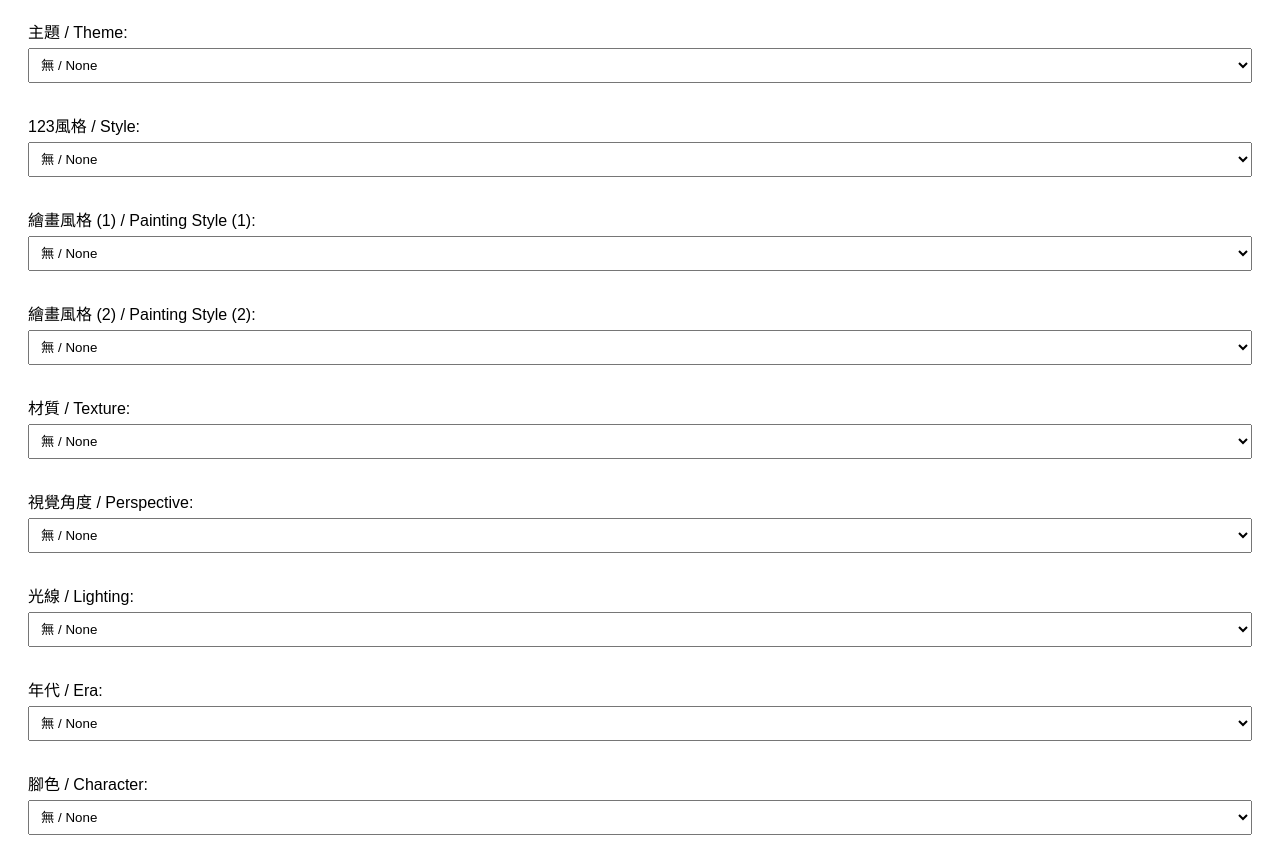
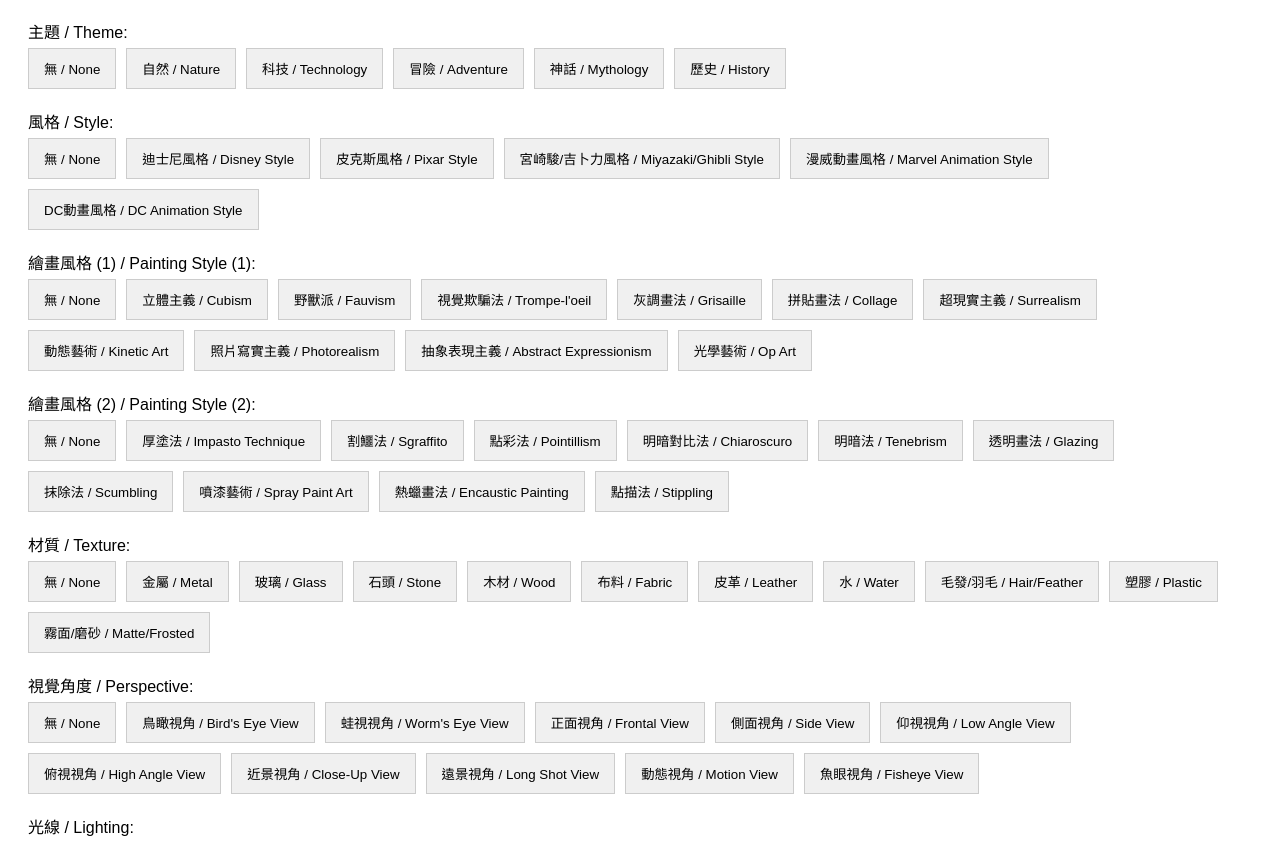
Before and after one commit to nosaxxx/test-style, a plain HTML site: page second-page.html in a window 1280 px wide. Shown: the part 98-939 px from the top of the page. Drawn offline with Linux system fonts and the light colour scheme.

Commit message:
Update second-page.html

```diff
--- a/second-page.html
+++ b/second-page.html
@@ -16,10 +16,21 @@
             display: block;
             margin-bottom: 5px;
         }
-        select {
-            width: 100%;
-            padding: 8px;
-            margin-bottom: 10px;
+        .button-group {
+            display: flex;
+            flex-wrap: wrap;
+            gap: 10px;
+        }
+        button {
+            padding: 10px 15px;
+            border: 1px solid #ccc;
+            background-color: #f0f0f0;
+            cursor: pointer;
+        }
+        button.selected {
+            background-color: #007bff;
+            color: white;
+            border-color: #007bff;
         }
         #output {
             margin-top: 20px;
@@ -32,131 +43,133 @@
     <h1>提示詞生成器</h1>
 
     <div class="section">
-        <label for="theme">主題 / Theme:</label>
-        <select id="theme">
-            <option value="無 / None">無 / None</option>
-            <option value="自然 / Nature">自然 / Nature</option>
-            <option value="科技 / Technology">科技 / Technology</option>
-            <option value="冒險 / Adventure">冒險 / Adventure</option>
-            <option value="神話 / Mythology">神話 / Mythology</option>
-            <option value="歷史 / History">歷史 / History</option>
-        </select>
+        <label>主題 / Theme:</label>
+        <div class="button-group" id="theme-group">
+            <button data-value="無 / None">無 / None</button>
+            <button data-value="自然 / Nature">自然 / Nature</button>
+            <button data-value="科技 / Technology">科技 / Technology</button>
+            <button data-value="冒險 / Adventure">冒險 / Adventure</button>
+            <button data-value="神話 / Mythology">神話 / Mythology</button>
+            <button data-value="歷史 / History">歷史 / History</button>
+        </div>
     </div>
 
     <div class="section">
-        <label for="style">123風格 / Style:</label>
-        <select id="style">
-            <option value="無 / None">無 / None</option>
-            <option value="迪士尼風格 / Disney Style">迪士尼風格 / Disney Style</option>
-            <option value="皮克斯風格 / Pixar Style">皮克斯風格 / Pixar Style</option>
-            <option value="宮崎駿/吉卜力風格 / Miyazaki/Ghibli Style">宮崎駿/吉卜力風格 / Miyazaki/Ghibli Style</option>
-            <option value="漫威動畫風格 / Marvel Animation Style">漫威動畫風格 / Marvel Animation Style</option>
-            <option value="DC動畫風格 / DC Animation Style">DC動畫風格 / DC Animation Style</option>
-        </select>
+        <label>風格 / Style:</label>
+        <div class="button-group" id="style-group">
+            <button data-value="無 / None">無 / None</button>
+            <button data-value="迪士尼風格 / Disney Style">迪士尼風格 / Disney Style</button>
+            <button data-value="皮克斯風格 / Pixar Style">皮克斯風格 / Pixar Style</button>
+            <button data-value="宮崎駿/吉卜力風格 / Miyazaki/Ghibli Style">宮崎駿/吉卜力風格 / Miyazaki/Ghibli Style</button>
+            <button data-value="漫威動畫風格 / Marvel Animation Style">漫威動畫風格 / Marvel Animation Style</button>
+            <button data-value="DC動畫風格 / DC Animation Style">DC動畫風格 / DC Animation Style</button>
+        </div>
+    </div>
+
+    <!-- 繪畫風格1 -->
+    <div class="section">
+        <label>繪畫風格 (1) / Painting Style (1):</label>
+        <div class="button-group" id="paintingStyle1-group">
+            <button data-value="無 / None">無 / None</button>
+            <button data-value="立體主義 / Cubism">立體主義 / Cubism</button>
+            <button data-value="野獸派 / Fauvism">野獸派 / Fauvism</button>
+            <button data-value="視覺欺騙法 / Trompe-l'oeil">視覺欺騙法 / Trompe-l'oeil</button>
+            <button data-value="灰調畫法 / Grisaille">灰調畫法 / Grisaille</button>
+            <button data-value="拼貼畫法 / Collage">拼貼畫法 / Collage</button>
+            <button data-value="超現實主義 / Surrealism">超現實主義 / Surrealism</button>
+            <button data-value="動態藝術 / Kinetic Art">動態藝術 / Kinetic Art</button>
+            <button data-value="照片寫實主義 / Photorealism">照片寫實主義 / Photorealism</button>
+            <button data-value="抽象表現主義 / Abstract Expressionism">抽象表現主義 / Abstract Expressionism</button>
+            <button data-value="光學藝術 / Op Art">光學藝術 / Op Art</button>
+        </div>
+    </div>
+
+    <!-- 繪畫風格2 -->
+    <div class="section">
+        <label>繪畫風格 (2) / Painting Style (2):</label>
+        <div class="button-group" id="paintingStyle2-group">
+            <button data-value="無 / None">無 / None</button>
+            <button data-value="厚塗法 / Impasto Technique">厚塗法 / Impasto Technique</button>
+            <button data-value="割鱷法 / Sgraffito">割鱷法 / Sgraffito</button>
+            <button data-value="點彩法 / Pointillism">點彩法 / Pointillism</button>
+            <button data-value="明暗對比法 / Chiaroscuro">明暗對比法 / Chiaroscuro</button>
+            <button data-value="明暗法 / Tenebrism">明暗法 / Tenebrism</button>
+            <button data-value="透明畫法 / Glazing">透明畫法 / Glazing</button>
+            <button data-value="抹除法 / Scumbling">抹除法 / Scumbling</button>
+            <button data-value="噴漆藝術 / Spray Paint Art">噴漆藝術 / Spray Paint Art</button>
+            <button data-value="熱蠟畫法 / Encaustic Painting">熱蠟畫法 / Encaustic Painting</button>
+            <button data-value="點描法 / Stippling">點描法 / Stippling</button>
+        </div>
     </div>
 
     <div class="section">
-        <label for="paintingStyle1">繪畫風格 (1) / Painting Style (1):</label>
-        <select id="paintingStyle1">
-            <option value="無 / None">無 / None</option>
-            <option value="立體主義 / Cubism">立體主義 / Cubism</option>
-            <option value="野獸派 / Fauvism">野獸派 / Fauvism</option>
-            <option value="視覺欺騙法 / Trompe-l'oeil">視覺欺騙法 / Trompe-l'oeil</option>
-            <option value="灰調畫法 / Grisaille">灰調畫法 / Grisaille</option>
-            <option value="拼貼畫法 / Collage">拼貼畫法 / Collage</option>
-            <option value="超現實主義 / Surrealism">超現實主義 / Surrealism</option>
-            <option value="動態藝術 / Kinetic Art">動態藝術 / Kinetic Art</option>
-            <option value="照片寫實主義 / Photorealism">照片寫實主義 / Photorealism</option>
-            <option value="抽象表現主義 / Abstract Expressionism">抽象表現主義 / Abstract Expressionism</option>
-            <option value="光學藝術 / Op Art">光學藝術 / Op Art</option>
-        </select>
+        <label>材質 / Texture:</label>
+        <div class="button-group" id="texture-group">
+            <button data-value="無 / None">無 / None</button>
+            <button data-value="金屬 / Metal">金屬 / Metal</button>
+            <button data-value="玻璃 / Glass">玻璃 / Glass</button>
+            <button data-value="石頭 / Stone">石頭 / Stone</button>
+            <button data-value="木材 / Wood">木材 / Wood</button>
+            <button data-value="布料 / Fabric">布料 / Fabric</button>
+            <button data-value="皮革 / Leather">皮革 / Leather</button>
+            <button data-value="水 / Water">水 / Water</button>
+            <button data-value="毛發/羽毛 / Hair/Feather">毛發/羽毛 / Hair/Feather</button>
+            <button data-value="塑膠 / Plastic">塑膠 / Plastic</button>
+            <button data-value="霧面/磨砂 / Matte/Frosted">霧面/磨砂 / Matte/Frosted</button>
+        </div>
     </div>
 
     <div class="section">
-        <label for="paintingStyle2">繪畫風格 (2) / Painting Style (2):</label>
-        <select id="paintingStyle2">
-            <option value="無 / None">無 / None</option>
-            <option value="厚塗法 / Impasto Technique">厚塗法 / Impasto Technique</option>
-            <option value="割鱷法 / Sgraffito">割鱷法 / Sgraffito</option>
-            <option value="點彩法 / Pointillism">點彩法 / Pointillism</option>
-            <option value="明暗對比法 / Chiaroscuro">明暗對比法 / Chiaroscuro</option>
-            <option value="明暗法 / Tenebrism">明暗法 / Tenebrism</option>
-            <option value="透明畫法 / Glazing">透明畫法 / Glazing</option>
-            <option value="抹除法 / Scumbling">抹除法 / Scumbling</option>
-            <option value="噴漆藝術 / Spray Paint Art">噴漆藝術 / Spray Paint Art</option>
-            <option value="熱蠟畫法 / Encaustic Painting">熱蠟畫法 / Encaustic Painting</option>
-            <option value="點描法 / Stippling">點描法 / Stippling</option>
-        </select>
+        <label>視覺角度 / Perspective:</label>
+        <div class="button-group" id="perspective-group">
+            <button data-value="無 / None">無 / None</button>
+            <button data-value="鳥瞰視角 / Bird's Eye View">鳥瞰視角 / Bird's Eye View</button>
+            <button data-value="蛙視視角 / Worm's Eye View">蛙視視角 / Worm's Eye View</button>
+            <button data-value="正面視角 / Frontal View">正面視角 / Frontal View</button>
+            <button data-value="側面視角 / Side View">側面視角 / Side View</button>
+            <button data-value="仰視視角 / Low Angle View">仰視視角 / Low Angle View</button>
+            <button data-value="俯視視角 / High Angle View">俯視視角 / High Angle View</button>
+            <button data-value="近景視角 / Close-Up View">近景視角 / Close-Up View</button>
+            <button data-value="遠景視角 / Long Shot View">遠景視角 / Long Shot View</button>
+            <button data-value="動態視角 / Motion View">動態視角 / Motion View</button>
+            <button data-value="魚眼視角 / Fisheye View">魚眼視角 / Fisheye View</button>
+        </div>
     </div>
 
     <div class="section">
-        <label for="texture">材質 / Texture:</label>
-        <select id="texture">
-            <option value="無 / None">無 / None</option>
-            <option value="金屬 / Metal">金屬 / Metal</option>
-            <option value="玻璃 / Glass">玻璃 / Glass</option>
-            <option value="石頭 / Stone">石頭 / Stone</option>
-            <option value="木材 / Wood">木材 / Wood</option>
-            <option value="布料 / Fabric">布料 / Fabric</option>
-            <option value="皮革 / Leather">皮革 / Leather</option>
-            <option value="水 / Water">水 / Water</option>
-            <option value="毛發/羽毛 / Hair/Feather">毛發/羽毛 / Hair/Feather</option>
-            <option value="塑膠 / Plastic">塑膠 / Plastic</option>
-            <option value="霧面/磨砂 / Matte/Frosted">霧面/磨砂 / Matte/Frosted</option>
-        </select>
+        <label>光線 / Lighting:</label>
+        <div class="button-group" id="lighting-group">
+            <button data-value="無 / None">無 / None</button>
+            <button data-value="自然光 / Natural Light">自然光 / Natural Light</button>
+            <button data-value="人造光 / Artificial Light">人造光 / Artificial Light</button>
+            <button data-value="柔光 / Soft Light">柔光 / Soft Light</button>
+            <button data-value="硬光 / Hard Light">硬光 / Hard Light</button>
+            <button data-value="背光 / Back Light">背光 / Back Light</button>
+        </div>
     </div>
 
     <div class="section">
-        <label for="perspective">視覺角度 / Perspective:</label>
-        <select id="perspective">
-            <option value="無 / None">無 / None</option>
-            <option value="鳥瞰視角 / Bird's Eye View">鳥瞰視角 / Bird's Eye View</option>
-            <option value="蛙視視角 / Worm's Eye View">蛙視視角 / Worm's Eye View</option>
-            <option value="正面視角 / Frontal View">正面視角 / Frontal View</option>
-            <option value="側面視角 / Side View">側面視角 / Side View</option>
-            <option value="仰視視角 / Low Angle View">仰視視角 / Low Angle View</option>
-            <option value="俯視視角 / High Angle View">俯視視角 / High Angle View</option>
-            <option value="近景視角 / Close-Up View">近景視角 / Close-Up View</option>
-            <option value="遠景視角 / Long Shot View">遠景視角 / Long Shot View</option>
-            <option value="動態視角 / Motion View">動態視角 / Motion View</option>
-            <option value="魚眼視角 / Fisheye View">魚眼視角 / Fisheye View</option>
-        </select>
+        <label>年代 / Era:</label>
+        <div class="button-group" id="era-group">
+            <button data-value="無 / None">無 / None</button>
+            <button data-value="現代 / Modern">現代 / Modern</button>
+            <button data-value="古典 / Classical">古典 / Classical</button>
+            <button data-value="未來 / Futuristic">未來 / Futuristic</button>
+            <button data-value="復古 / Retro">復古 / Retro</button>
+            <button data-value="中世紀 / Medieval">中世紀 / Medieval</button>
+        </div>
     </div>
 
     <div class="section">
-        <label for="lighting">光線 / Lighting:</label>
-        <select id="lighting">
-            <option value="無 / None">無 / None</option>
-            <option value="自然光 / Natural Light">自然光 / Natural Light</option>
-            <option value="人造光 / Artificial Light">人造光 / Artificial Light</option>
-            <option value="柔光 / Soft Light">柔光 / Soft Light</option>
-            <option value="硬光 / Hard Light">硬光 / Hard Light</option>
-            <option value="背光 / Back Light">背光 / Back Light</option>
-        </select>
-    </div>
-
-    <div class="section">
-        <label for="era">年代 / Era:</label>
-        <select id="era">
-            <option value="無 / None">無 / None</option>
-            <option value="現代 / Modern">現代 / Modern</option>
-            <option value="古典 / Classical">古典 / Classical</option>
-            <option value="未來 / Futuristic">未來 / Futuristic</option>
-            <option value="復古 / Retro">復古 / Retro</option>
-            <option value="中世紀 / Medieval">中世紀 / Medieval</option>
-        </select>
-    </div>
-
-    <div class="section">
-        <label for="character">腳色 / Character:</label>
-        <select id="character">
-            <option value="無 / None">無 / None</option>
-            <option value="英雄 / Hero">英雄 / Hero</option>
-            <option value="反派 / Villain">反派 / Villain</option>
-            <option value="探險家 / Explorer">探險家 / Explorer</option>
-            <option value="魔法師 / Wizard">魔法師 / Wizard</option>
-            <option value="機器人 / Robot">機器人 / Robot</option>
-        </select>
+        <label>腳色 / Character:</label>
+        <div class="button-group" id="character-group">
+            <button data-value="無 / None">無 / None</button>
+            <button data-value="英雄 / Hero">英雄 / Hero</button>
+            <button data-value="反派 / Villain">反派 / Villain</button>
+            <button data-value="探險家 / Explorer">探險家 / Explorer</button>
+            <button data-value="魔法師 / Wizard">魔法師 / Wizard</button>
+            <button data-value="機器人 / Robot">機器人 / Robot</button>
+        </div>
     </div>
 
     <button onclick="generatePrompt()">生成提示詞 / Generate Prompt</button>
@@ -165,15 +178,21 @@
 
     <script>
         function generatePrompt() {
-            const theme = document.getElementById('theme').value;
-            const style = document.getElementById('style').value;
-            const paintingStyle1 = document.getElementById('paintingStyle1').value;
-            const paintingStyle2 = document.getElementById('paintingStyle2').value;
-            const texture = document.getElementById('texture').value;
-            const perspective = document.getElementById('perspective').value;
-            const lighting = document.getElementById('lighting').value;
-            const era = document.getElementById('era').value;
-            const character = document.getElementById('character').value;
+            const getButtonValue = (groupId) => {
+                const group = document.getElementById(groupId);
+                const selectedButton = group.querySelector('button.selected');
+                return selectedButton ? selectedButton.getAttribute('data-value') : '無 / None';
+            };
+
+            const theme = getButtonValue('theme-group');
+            const style = getButtonValue('style-group');
+            const paintingStyle1 = getButtonValue('paintingStyle1-group');
+            const paintingStyle2 = getButtonValue('paintingStyle2-group');
+            const texture = getButtonValue('texture-group');
+            const perspective = getButtonValue('perspective-group');
+            const lighting = getButtonValue('lighting-group');
+            const era = getButtonValue('era-group');
+            const character = getButtonValue('character-group');
 
             let chinesePrompt = '';
             let englishPrompt = '';
@@ -233,19 +252,14 @@
                 `;
             }
         }
+
+        document.querySelectorAll('.button-group button').forEach(button => {
+            button.addEventListener('click', () => {
+                const group = button.parentElement;
+                group.querySelectorAll('button').forEach(btn => btn.classList.remove('selected'));
+                button.classList.add('selected');
+            });
+        });
     </script>
 </body>
 </html>
-<!DOCTYPE html>
-<html lang="en">
-<head>
-    <meta charset="UTF-8">
-    <meta name="viewport" content="width=device-width, initial-scale=1.0">
-    <title>Second Page</title>
-</head>
-<body>
-    <h1>Welcome to the Second Page</h1>
-    <p>This is the second page. Click the link below to go back to the main page.</p>
-    <a href="index.html">Go to Main Page</a>
-</body>
-</html>
```
